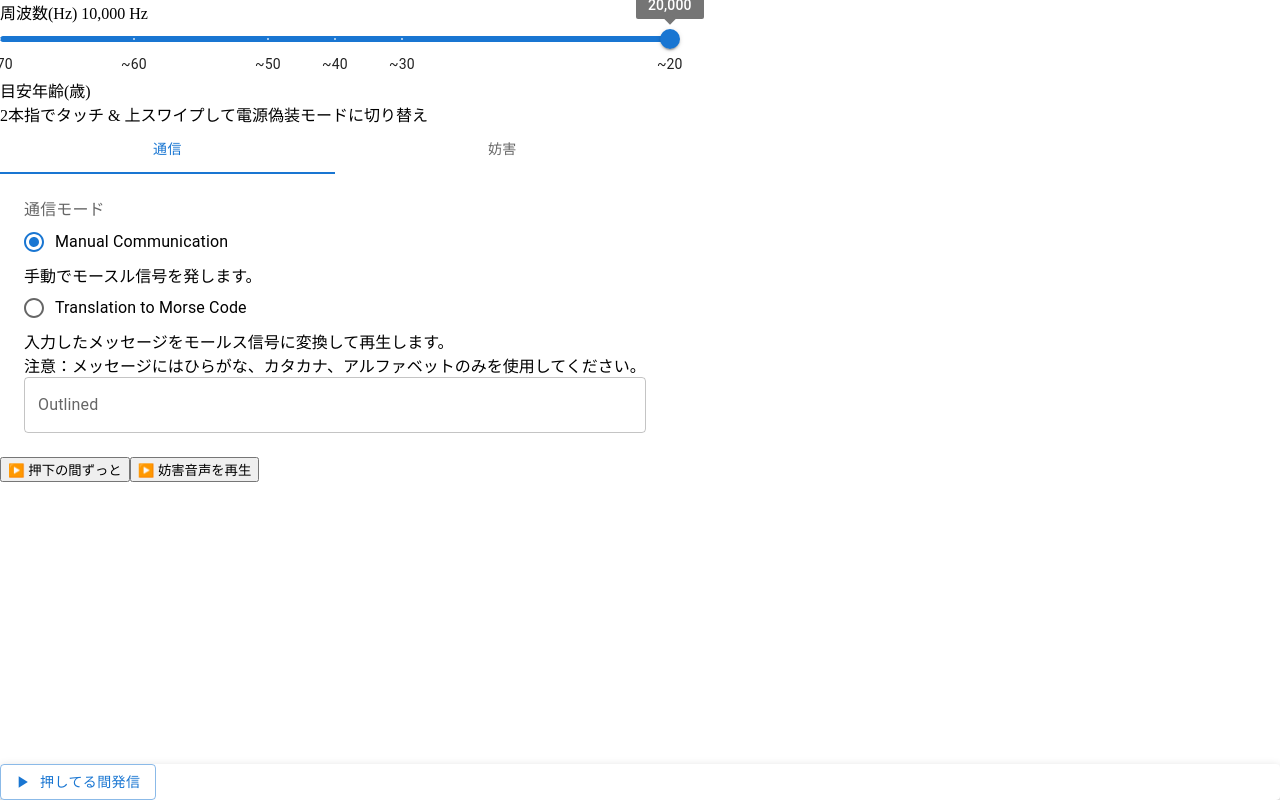
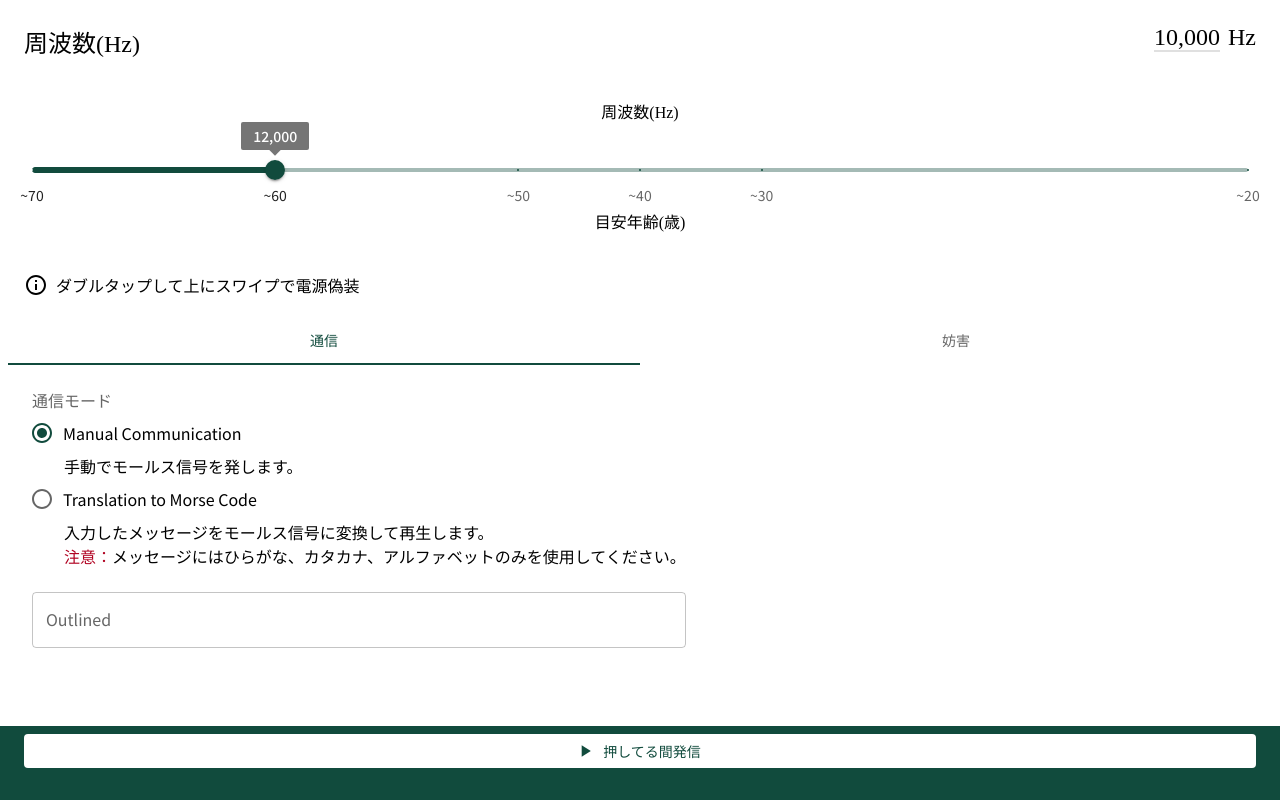
Before and after one commit to nagohachi/tsukutte-asobu2023, a React (Vite) app: page / in a window 1280 px wide. Built offline with nearby package versions, Linux system fonts and the light colour scheme.

Commit message:
UI〜シーズン2〜 (#8)
* UIの大まかな配置

* ボタン押すと音が鳴る

* スタイル調整

```diff
--- a/index.html
+++ b/index.html
@@ -1,8 +1,11 @@
-<!doctype html>
+<!DOCTYPE html>
 <html lang="en">
   <head>
     <meta charset="UTF-8" />
-    <link rel="icon" type="image/svg+xml" href="/vite.svg" />
+    <link
+      rel="stylesheet"
+      href="https://fonts.googleapis.com/css2?family=Noto+Sans+JP:wght@300;400;500;700&display=swap"
+    />
     <meta name="viewport" content="width=device-width, initial-scale=1.0" />
     <title>Vite + React + TS</title>
   </head>
--- a/src/ FrequencyBar.tsx
+++ b/src/ FrequencyBar.tsx
@@ -1,4 +1,6 @@
 import { Slider } from "@mui/material";
+import Box from "@mui/material/Box";
+import Grid from "@mui/material/Grid";
 
 const marks = [
   {
@@ -38,19 +40,37 @@ function valueLabelFormat(value: number) {
 function FrequencyBar() {
   return (
     <>
-      <div>周波数(Hz) 10,000 Hz</div>
+      <Box sx={{ flexGrow: 1, p: 2, fontSize: "h5.fontSize" }}>
+        <Grid container spacing={0}>
+          <Grid item xs={"auto"}>
+            周波数(Hz)
+          </Grid>
+          <Grid item xs sx={{ textAlign: "right" }}>
+            <span
+              style={{ borderBottom: "solid 2px #e0e0e0", marginRight: "8px" }}
+            >
+              10,000
+            </span>
+            Hz
+          </Grid>
+        </Grid>
+      </Box>
+      <Box sx={{ p: 3 }}>
+        <Box sx={{ textAlign: "center" }}>周波数(Hz)</Box>
         <Slider
           aria-label="frequency bar"
           min={10000}
           max={20000}
-        defaultValue={100000}
+          defaultValue={12000}
           valueLabelFormat={valueLabelFormat}
           getAriaValueText={valuetext}
           step={null}
           marks={marks}
           valueLabelDisplay="on"
+          sx={{ mt: 4 }}
         />
-      <div>目安年齢(歳)</div>
+        <Box sx={{ textAlign: "center" }}>目安年齢(歳)</Box>
+      </Box>
     </>
   );
 }
--- a/src/App.tsx
+++ b/src/App.tsx
@@ -1,18 +1,31 @@
 import "./App.css";
 import FrequencyBar from "./ FrequencyBar";
 import MenuTabs from "./MenuTabs";
-import { PlaySoundForFreeTime, PlaySoundMusic } from "./PlaySound";
-import { frequency } from "./Params";
+// import { PlaySoundForFreeTime, PlaySoundMusic } from "./PlaySound";
+// import { frequency } from "./Params";
 // import { TextToMorse } from "./TextToMorse";
-import { DoubleTouchThenSwipe } from "./Swipes";
+// import { DoubleTouchThenSwipe } from "./Swipes";
 import { useState } from "react";
-import "./App.css";
+import { createTheme, ThemeProvider } from "@mui/material";
+import { themeOptions } from "./ThemeOptions";
+import Grid from "@mui/material/Grid";
+import InfoOutlinedIcon from "@mui/icons-material/InfoOutlined";
 
 function App() {
+  const theme = createTheme(themeOptions);
   const [isCamouflage, setIsCamouflage] = useState(false);
+
   return (
-    <>
-      <div className="container">
+    <ThemeProvider theme={theme}>
+      <FrequencyBar />
+      <Grid container spacing={1} padding={2}>
+        <Grid item>
+          <InfoOutlinedIcon />
+        </Grid>
+        <Grid item>ダブルタップして上にスワイプで電源偽装</Grid>
+      </Grid>
+      <MenuTabs />
+      {/* <div className="container">
         <section className="swipe-component__container">
           <DoubleTouchThenSwipe
             isCamouflage={isCamouflage}
@@ -29,15 +42,12 @@ function App() {
               frequency={frequency}
             />
           </span>
-          {/* <div>
-            <TextToMorse text={"sos"} />
-          </div> */}
           <span>
             <PlaySoundMusic value="妨害音声を再生" />
           </span>
         </section>
-      </div>
-    </>
+      </div> */}
+    </ThemeProvider>
   );
 }
 
--- a/src/Footer.tsx
+++ b/src/Footer.tsx
@@ -1,21 +1,40 @@
 import Paper from "@mui/material/Paper";
-import Button from "@mui/material/Button";
-import PlayArrowIcon from "@mui/icons-material/PlayArrow";
+import { PlaySoundForFreeTime, PlaySoundMusic } from "./PlaySound";
+import { TextToMorse } from "./TextToMorse";
 
 type FooterProps = {
-  mode: "normal" | "sabotage";
+  mode: string;
 };
 
 const Footer = ({ mode }: FooterProps) => {
-  const buttonText = mode == "normal" ? "押してる間発信" : "妨害音声を再生";
+  const buttonText =
+    mode === "manual-communication" || mode === "translation-to-morse-code"
+      ? "押してる間発信"
+      : "妨害音声を再生";
   return (
     <Paper
-      sx={{ position: "fixed", bottom: 0, left: 0, right: 0 }}
-      elevation={3}
+      sx={{
+        position: "fixed",
+        bottom: 0,
+        left: 0,
+        right: 0,
+        px: 3,
+        pt: 1,
+        pb: 4
+      }}
+      elevation={0}
+      style={{ backgroundColor: "#114B3D", borderRadius: 0 }}
     >
-      <Button variant="outlined" startIcon={<PlayArrowIcon />}>
-        {buttonText}
-      </Button>
+      {mode === "manual-communication" && (
+        <PlaySoundForFreeTime value={buttonText} frequency={7040} />
+      )}
+      {mode === "translation-to-morse-code" && (
+        <TextToMorse text={"sos"} value={buttonText} />
+      )}
+      {mode === "abrasive-mosquitone" && <PlaySoundMusic value={buttonText} />}
+      {mode === "fake-listening-problems" && (
+        <PlaySoundMusic value={buttonText} />
+      )}
     </Paper>
   );
 };
--- a/src/MenuTabs.tsx
+++ b/src/MenuTabs.tsx
@@ -9,6 +9,7 @@ import FormLabel from "@mui/material/FormLabel";
 import Box from "@mui/material/Box";
 import TextField from "@mui/material/TextField";
 import Footer from "./Footer";
+import { useState } from "react";
 
 interface TabPanelProps {
   children?: React.ReactNode;
@@ -32,7 +33,12 @@ const CustomTabPanel = (props: TabPanelProps) => {
   );
 };
 
-const NormalMode = () => {
+type ModeProps = {
+  subMode: string;
+  onClick: any;
+};
+
+const NormalMode = ({ subMode, onClick }: ModeProps) => {
   return (
     <>
       <FormControl>
@@ -41,23 +47,28 @@ const NormalMode = () => {
         </FormLabel>
         <RadioGroup
           aria-labelledby="normal-mode-radio-buttons-group-label"
-          defaultValue="manual-communication"
           name="radio-buttons-group"
+          value={subMode}
+          onChange={onClick}
+          sx={{ mb: 3 }}
         >
           <FormControlLabel
             value="manual-communication"
             control={<Radio />}
             label="Manual Communication"
           />
-          手動でモースル信号を発します。
+          <Box pl={4}> 手動でモールス信号を発します。</Box>
           <FormControlLabel
-            value="translation-to-morse-code"
+            value={"translation-to-morse-code"}
             control={<Radio />}
             label="Translation to Morse Code"
           />
+          <Box pl={4}>
             入力したメッセージをモールス信号に変換して再生します。
             <br />
-          注意：メッセージにはひらがな、カタカナ、アルファベットのみを使用してください。
+            <span style={{ color: "#B00020" }}>注意：</span>
+            メッセージにはひらがな、カタカナ、アルファベットのみを使用してください。
+          </Box>
         </RadioGroup>
         <TextField id="outlined-basic" label="Outlined" variant="outlined" />
       </FormControl>
@@ -65,50 +76,66 @@ const NormalMode = () => {
   );
 };
 
-const SabotageMode = () => {
+const SabotageMode = ({ subMode, onClick }: ModeProps) => {
   return (
+    <>
       <FormControl>
         <FormLabel id="sabotage-mode-radio-buttons-group-label">
           妨害モード
         </FormLabel>
         <RadioGroup
           aria-labelledby="sabotage-mode-radio-buttons-group-label"
-        defaultValue="abrasive-mosquitone"
           name="radio-buttons-group"
+          value={subMode}
+          onChange={onClick}
         >
           <FormControlLabel
             value="abrasive-mosquitone"
             control={<Radio />}
             label="Abrasive Mosquitone"
           />
+          <Box pl={4}>
             不快感を与える高音を継続的に再生し、集中力を削ります。
+          </Box>
           <FormControlLabel
             value="fake-listening-problems"
             control={<Radio />}
             label="Fake Listening Problems"
           />
+          <Box pl={4}>
             ダミーのリスニング音声を再生し、リスニングテストをかく乱します。
             <br />
-        注意：周波数の設定に関わらず、誰にでも聞こえる音声が再生されます。
+            <span style={{ color: "#B00020" }}>注意：</span>
+            周波数の設定に関わらず、誰にでも聞こえる音声が再生されます。
+          </Box>
         </RadioGroup>
       </FormControl>
+    </>
   );
 };
 
 const MenuTabs = () => {
+  // normal or sabotage
   const [value, setValue] = React.useState(0);
-
-  const handleChange = (_: React.SyntheticEvent, newValue: number) => {
+  const handleChangeValue = (_: React.SyntheticEvent, newValue: number) => {
     setValue(newValue);
+    newValue == 0
+      ? setSubMode("manual-communication")
+      : setSubMode("abrasive-mosquitone");
   };
 
-  const mode = value == 0 ? "normal" : "sabotage";
+  // 各モード内のラジオボタン
+  const [subMode, setSubMode] = useState("manual-communication");
+
+  const handleChangeSubMode = (_: React.SyntheticEvent, newValue: string) => {
+    setSubMode(newValue);
+  };
 
   return (
     <>
       <Tabs
         value={value}
-        onChange={handleChange}
+        onChange={handleChangeValue}
         aria-label="menu tabs"
         variant="fullWidth"
       >
@@ -116,12 +143,12 @@ const MenuTabs = () => {
         <Tab label="妨害" />
       </Tabs>
       <CustomTabPanel value={value} index={0}>
-        <NormalMode />
+        <NormalMode subMode={subMode} onClick={handleChangeSubMode} />
       </CustomTabPanel>
       <CustomTabPanel value={value} index={1}>
-        <SabotageMode />
+        <SabotageMode subMode={subMode} onClick={handleChangeSubMode} />
       </CustomTabPanel>
-      <Footer mode={mode} />
+      <Footer mode={subMode} />
     </>
   );
 };
--- a/src/Params.tsx
+++ b/src/Params.tsx
@@ -1,3 +1,6 @@
+import { styled } from "@mui/material/styles";
+import Button from "@mui/material/Button";
+
 export const shortToneSeconds: number = 0.2;
 export const longToneSeconds: number = shortToneSeconds * 3;
 export const spaceBetweenCharsSeconds: number = shortToneSeconds * 3;
@@ -8,3 +11,18 @@ export const spaceBetweenCharsMilliseconds: number =
   spaceBetweenCharsSeconds * 1000;
 
 export const frequency: number = 7040;
+
+export const CustomButton = styled(Button)({
+  border: "none",
+  boxShadow: "none",
+  textTransform: "none",
+  backgroundColor: "#ffffff",
+  "&:hover": {
+    backgroundColor: "#ffffff",
+    boxShadow: "none"
+  },
+  "&:active": {
+    boxShadow: "none",
+    backgroundColor: "#c1d0cd"
+  }
+});
--- a/src/PlaySound.tsx
+++ b/src/PlaySound.tsx
@@ -1,5 +1,7 @@
 import { useState } from "react";
-import { shortToneSeconds, longToneSeconds } from "./Params";
+import { shortToneSeconds, longToneSeconds, CustomButton } from "./Params";
+import PlayArrowIcon from "@mui/icons-material/PlayArrow";
+import StopIcon from "@mui/icons-material/Stop";
 import example from "./assets/musics/example.mp3";
 
 /**
@@ -57,7 +59,7 @@ interface PlayMusicProps {
 export function PlaySoundForFixedTime({
   value,
   seconds,
-  frequency,
+  frequency
 }: PlaySoundProps) {
   if (!seconds) return null;
 
@@ -79,6 +81,7 @@ export function PlaySoundForFixedTime({
 export function PlaySoundForFreeTime({ value, frequency }: PlaySoundProps) {
   const [audioCtx] = useState(new window.AudioContext());
   const [oscillator, setOscillator] = useState<OscillatorNode | null>(null);
+  const [status, setStatus] = useState(false);
 
   const startOscillator = () => {
     const osc = audioCtx.createOscillator();
@@ -87,6 +90,7 @@ export function PlaySoundForFreeTime({ value, frequency }: PlaySoundProps) {
     osc.connect(audioCtx.destination);
     osc.start();
     setOscillator(osc);
+    setStatus(true);
   };
 
   const stopOscillator = () => {
@@ -94,18 +98,22 @@ export function PlaySoundForFreeTime({ value, frequency }: PlaySoundProps) {
       oscillator.stop();
       oscillator.disconnect(audioCtx.destination);
       setOscillator(null);
+      setStatus(false);
     }
   };
 
   return (
-    <button
+    <CustomButton
+      variant="outlined"
+      startIcon={status ? <StopIcon /> : <PlayArrowIcon />}
       className="play__btn"
       onMouseDown={startOscillator}
       onMouseUp={stopOscillator}
       onMouseLeave={stopOscillator}
+      fullWidth
     >
-      ▶️ {value}
-    </button>
+      {value}
+    </CustomButton>
   );
 }
 
@@ -118,8 +126,14 @@ export function PlaySoundMusic({ value }: PlayMusicProps) {
     audio.play();
   };
   return (
-    <button className="play__btn" onClick={music}>
-      ▶️ {value}
-    </button>
+    <CustomButton
+      variant="outlined"
+      startIcon={<PlayArrowIcon />}
+      className="play__btn"
+      onClick={music}
+      fullWidth
+    >
+      {value}
+    </CustomButton>
   );
 }
--- /dev/null
+++ b/src/ThemeOptions.tsx
@@ -0,0 +1,12 @@
+import { ThemeOptions } from "@mui/material";
+
+export const themeOptions: ThemeOptions = {
+  palette: {
+    primary: {
+      main: "#114b3d"
+    }
+  },
+  typography: {
+    fontFamily: ["Noto Sans JP", "Roboto", "sans-serif"].join(",")
+  }
+};
```
Also changed, not shown: src/TextToMorse.tsx (+19 -6 lines). Lines whose indentation alone changed are shown as unchanged.
